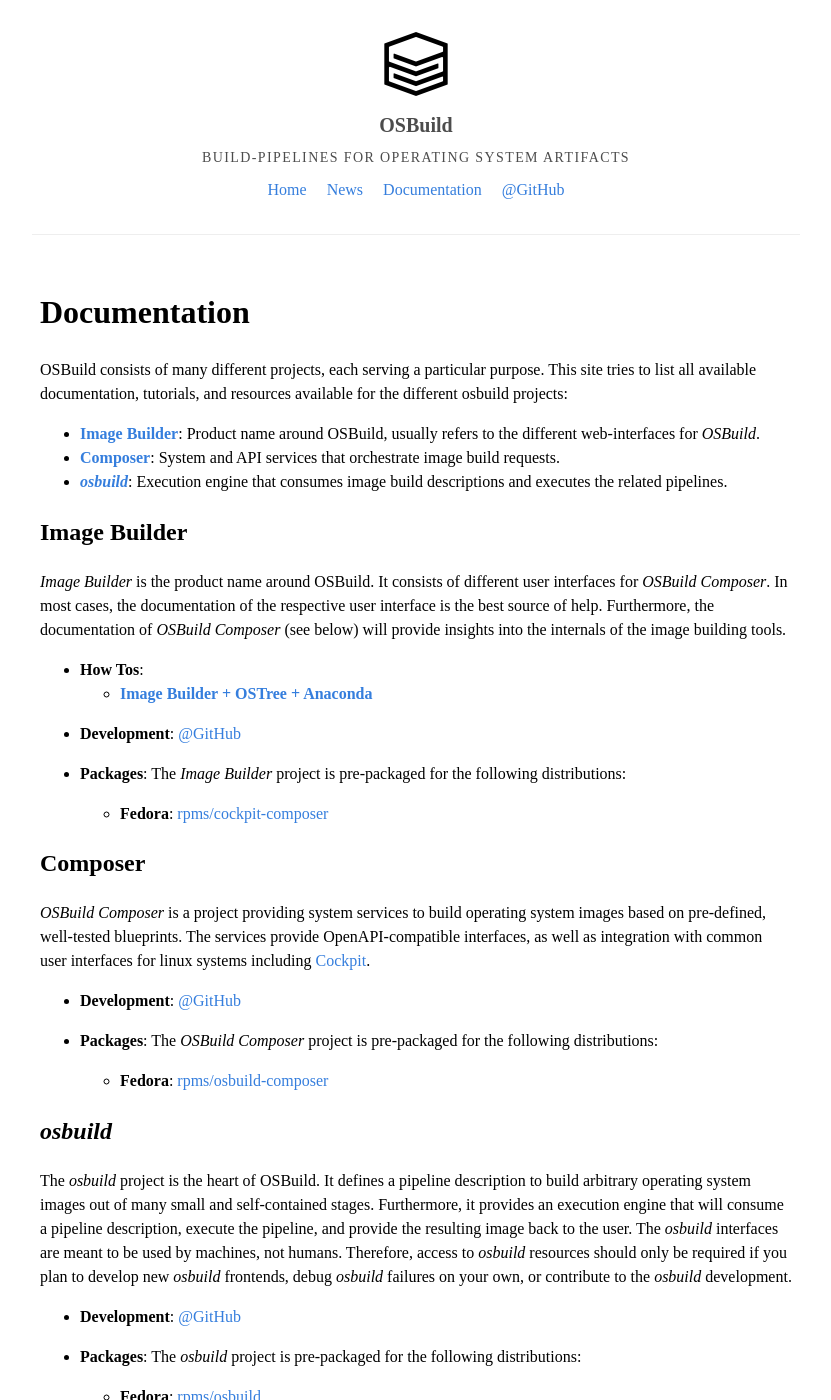
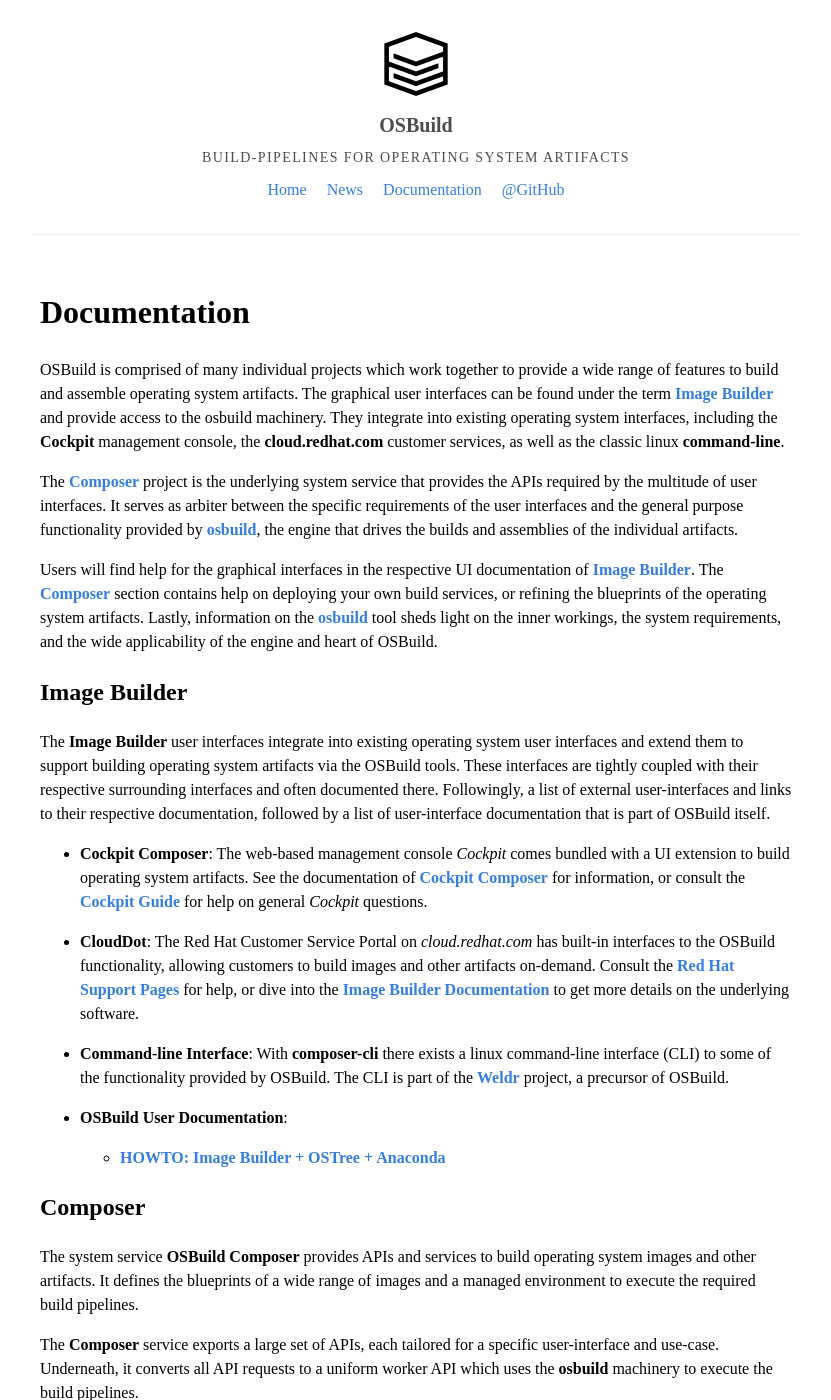
Before and after one commit to osbuild/legacy-website, a Jekyll site: the page built from documentation.md, in a window 1280 px wide and 1400 px high. Shown: the whole window, without its empty margins (224-1055 px from the left). Built offline with Jekyll 4.4.1, drawn with Linux system fonts in a browser that asks for light colours; nearby versions of some CDN libraries; some of the changed text lies outside the part shown.

Commit message:
documentation: refine overview page
Refine the contents on the documentation landing page. Furthermore,
prepare the individual referral lists, which we will then populate with
individual detailed documentation pages.

```diff
--- a/documentation.md
+++ b/documentation.md
@@ -5,53 +5,86 @@ permalink: /documentation/
 
 # Documentation
 
-OSBuild consists of many different projects, each serving a particular purpose.
-This site tries to list all available documentation, tutorials, and resources
-available for the different osbuild projects:
+OSBuild is comprised of many individual projects which
+work together to provide a wide range of features to build and assemble
+operating system artifacts. The graphical user interfaces can be found under
+the term [**Image Builder**](#image-builder) and provide access to the osbuild
+machinery. They integrate into existing operating system interfaces, including
+the **Cockpit** management console, the **cloud.redhat.com** customer services,
+as well as the classic linux **command-line**.
 
-* [**Image Builder**](#image-builder): Product name around OSBuild, usually
-  refers to the different web-interfaces for *OSBuild*.
-* [**Composer**](#composer): System and API services that orchestrate image
-  build requests.
-* [**_osbuild_**](#osbuild): Execution engine that consumes image build
-  descriptions and executes the related pipelines.
+The [**Composer**](#composer) project is the underlying system service that
+provides the APIs required by the multitude of user interfaces. It serves as
+arbiter between the specific requirements of the user interfaces and the
+general purpose functionality provided by [**osbuild**](#osbuild), the engine
+that drives the builds and assemblies of the individual artifacts.
+
+Users will find help for the graphical interfaces in the respective UI
+documentation of [**Image Builder**](#image-builder). The
+[**Composer**](#composer) section contains help on deploying your own build
+services, or refining the blueprints of the operating system artifacts. Lastly,
+information on the [**osbuild**](#osbuild) tool sheds light on the inner
+workings, the system requirements, and the wide applicability of the engine and
+heart of OSBuild.
 
 ## Image Builder
 
-_Image Builder_ is the product name around OSBuild. It consists of different
-user interfaces for _OSBuild Composer_. In most cases, the documentation of the
-respective user interface is the best source of help. Furthermore, the
-documentation of _OSBuild Composer_ (see below) will provide insights into the
-internals of the image building tools.
+The **Image Builder** user interfaces integrate into existing operating system
+user interfaces and extend them to support building operating system artifacts
+via the OSBuild tools. These interfaces are tightly coupled with their
+respective surrounding interfaces and often documented there. Followingly, a
+list of external user-interfaces and links to their respective documentation,
+followed by a list of user-interface documentation that is part of OSBuild
+itself.
 
-* **How Tos**:
-   * [**Image Builder + OSTree + Anaconda**]({% link _news/2020-06-01-how-to-ostree-anaconda.md %})
+* **Cockpit Composer**: The web-based management console *Cockpit* comes
+  bundled with a UI extension to build operating system artifacts. See the
+  documentation of
+  [**Cockpit Composer**](https://github.com/osbuild/cockpit-composer) for
+  information, or consult the
+  [**Cockpit Guide**](https://cockpit-project.org/guide/latest/) for help on
+  general *Cockpit* questions.
 
-* **Development**: [@GitHub](https://github.com/osbuild/cockpit-composer)
+* **CloudDot**: The Red Hat Customer Service Portal on *cloud.redhat.com* has
+  built-in interfaces to the OSBuild functionality, allowing customers to build
+  images and other artifacts on-demand. Consult the
+  [**Red Hat Support Pages**](https://access.redhat.com/support) for help, or
+  dive into the
+  [**Image Builder Documentation**](https://github.com/osbuild/image-builder)
+  to get more details on the underlying software.
 
-* **Packages**: The _Image Builder_ project is pre-packaged for the
-  following distributions:
+* **Command-line Interface**: With **composer-cli** there exists a linux
+  command-line interface (CLI) to some of the functionality provided by
+  OSBuild. The CLI is part of the [**Weldr**](https://weldr.io) project, a
+  precursor of OSBuild.
 
-  * **Fedora**: [rpms/cockpit-composer](https://src.fedoraproject.org/rpms/cockpit-composer)
+* **OSBuild User Documentation**:
+
+  * [**HOWTO: Image Builder + OSTree + Anaconda**]({% link _news/2020-06-01-how-to-ostree-anaconda.md %})
 
 ## Composer
 
-_OSBuild Composer_ is a project providing system services to build operating
-system images based on pre-defined, well-tested blueprints. The services
-provide OpenAPI-compatible interfaces, as well as integration with common user
-interfaces for linux systems including [Cockpit](https://cockpit-project.org).
+The system service **OSBuild Composer** provides APIs and services to build
+operating system images and other artifacts. It defines the blueprints of a
+wide range of images and a managed environment to execute the required build
+pipelines.
 
-* **Development**: [@GitHub](https://github.com/osbuild/osbuild-composer)
+The **Composer** service exports a large set of APIs, each tailored for a
+specific user-interface and use-case. Underneath, it converts all API requests
+to a uniform worker API which uses the **osbuild** machinery to execute the
+build pipelines.
 
-* **Packages**: The _OSBuild Composer_ project is pre-packaged for the
-  following distributions:
+For high-level documentation and information on development, see its
+[Project Pages @GitHub](https://github.com/osbuild/osbuild-composer).
 
-  * **Fedora**: [rpms/osbuild-composer](https://src.fedoraproject.org/rpms/osbuild-composer)
+* **OSBuild System Documentation**:
+
+  * TBD
 
 ## _osbuild_
 
 The _osbuild_ project is the heart of OSBuild. It defines a pipeline
-description to build arbitrary operating system images out of many small and
+description to build arbitrary operating system artifacts out of many small and
 self-contained stages. Furthermore, it provides an execution engine that will
 consume a pipeline description, execute the pipeline, and provide the resulting
 image back to the user. The _osbuild_ interfaces are meant to be used by
@@ -59,20 +92,13 @@ machines, not humans. Therefore, access to _osbuild_ resources should only be
 required if you plan to develop new _osbuild_ frontends, debug _osbuild_
 failures on your own, or contribute to the _osbuild_ development.
 
-* **Development**: [@GitHub](https://github.com/osbuild/osbuild)
+For high-level documentation and information on development, see its
+[Project Pages @GitHub](https://github.com/osbuild/osbuild).
 
-* **Packages**: The _osbuild_ project is pre-packaged for the following
-  distributions:
-
-  * **Fedora**: [rpms/osbuild](https://src.fedoraproject.org/rpms/osbuild)
-  * **Arch Linux**: [AUR/osbuild](https://aur.archlinux.org/packages/osbuild/)
-
-* **Manual Pages**: All _osbuild_ interfaces are documented in standard Linux
-  Manual Pages. They are distributed together with _osbuild_, but their latest
-  version can also be accessed online:
+* **OSBuild Pipeline Documentation**:
 
 {%- for man in global_manpages -%}
 {%- assign file = man.path | split: "/" | last -%}
 {% assign name = file | split: '.' | reverse | shift | reverse | join: '.' %}
-  * [{{ name }}]({{ man.url | relative_url }})
+  * [**MAN: {{ name }}**]({{ man.url | relative_url }})
 {%- endfor -%}
```
